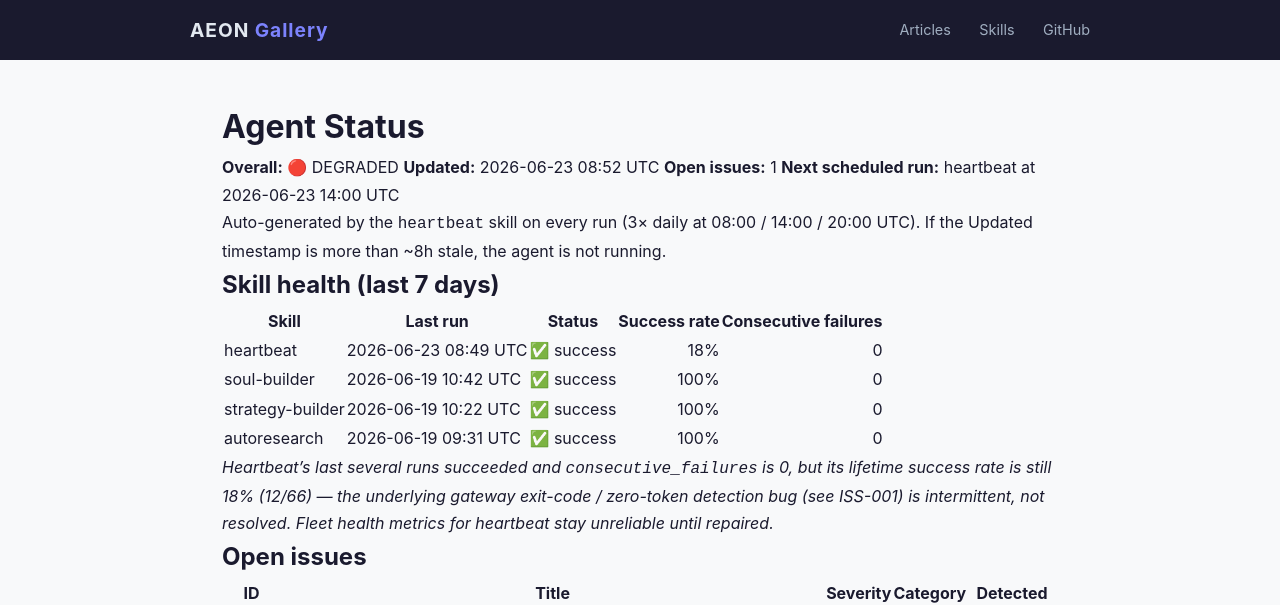
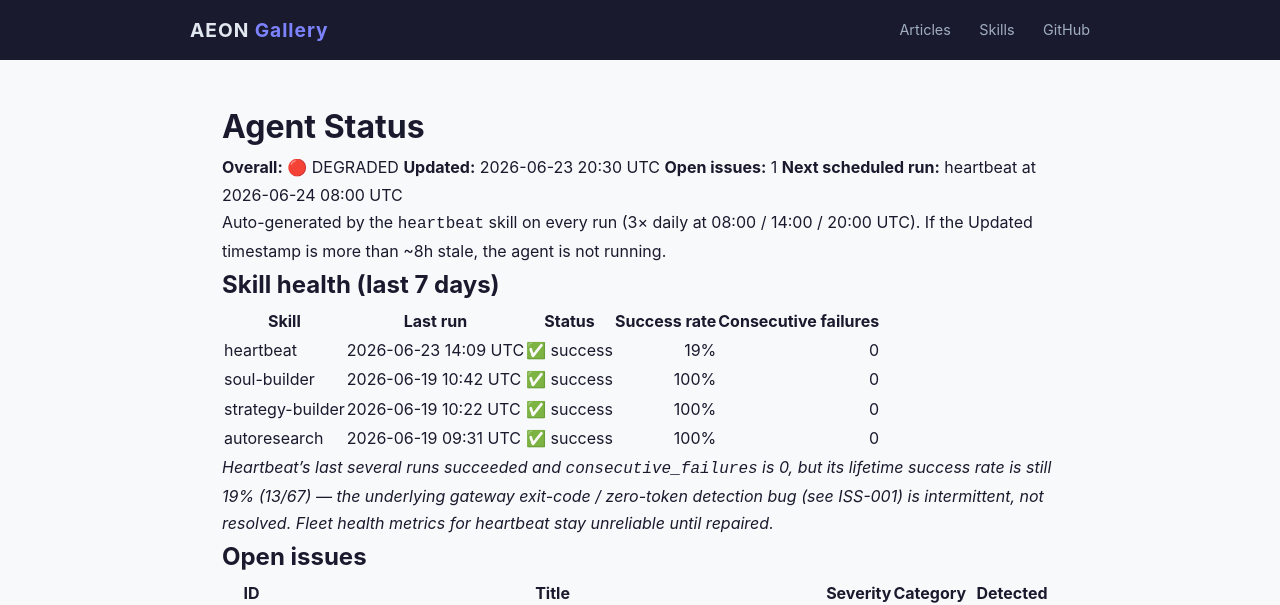
Before and after one commit to RickCrosschain/aeon, a Jekyll site: the page built from docs/status.md, in a window 1280 px wide. Shown: the top 605 px of the page. Built offline with Jekyll 4.4.1, drawn with Linux system fonts in a browser that asks for light colours.

Commit message:
chore(heartbeat): auto-commit 2026-06-23

```diff
--- a/docs/status.md
+++ b/docs/status.md
@@ -7,9 +7,9 @@
 # Agent Status
 
 **Overall:** 🔴 DEGRADED
-**Updated:** 2026-06-23 08:52 UTC
+**Updated:** 2026-06-23 20:30 UTC
 **Open issues:** 1
-**Next scheduled run:** heartbeat at 2026-06-23 14:00 UTC
+**Next scheduled run:** heartbeat at 2026-06-24 08:00 UTC
 
 Auto-generated by the `heartbeat` skill on every run (3× daily at 08:00 / 14:00 / 20:00 UTC). If the Updated timestamp is more than ~8h stale, the agent is not running.
 
@@ -17,12 +17,12 @@
 
 | Skill | Last run | Status | Success rate | Consecutive failures |
 |-------|----------|--------|-------------:|---------------------:|
-| heartbeat | 2026-06-23 08:49 UTC | ✅ success | 18% | 0 |
+| heartbeat | 2026-06-23 14:09 UTC | ✅ success | 19% | 0 |
 | soul-builder | 2026-06-19 10:42 UTC | ✅ success | 100% | 0 |
 | strategy-builder | 2026-06-19 10:22 UTC | ✅ success | 100% | 0 |
 | autoresearch | 2026-06-19 09:31 UTC | ✅ success | 100% | 0 |
 
-_Heartbeat's last several runs succeeded and `consecutive_failures` is 0, but its lifetime success rate is still 18% (12/66) — the underlying gateway exit-code / zero-token detection bug (see ISS-001) is intermittent, not resolved. Fleet health metrics for heartbeat stay unreliable until repaired._
+_Heartbeat's last several runs succeeded and `consecutive_failures` is 0, but its lifetime success rate is still 19% (13/67) — the underlying gateway exit-code / zero-token detection bug (see ISS-001) is intermittent, not resolved. Fleet health metrics for heartbeat stay unreliable until repaired._
 
 ## Open issues
 
--- a/memory/token-usage.csv
+++ b/memory/token-usage.csv
@@ -15,3 +15,4 @@
 2026-06-22,heartbeat,claude-opus-4-8,2102,6319,404932,24511
 2026-06-23,heartbeat,claude-opus-4-8,2094,4931,342998,40731
 2026-06-23,heartbeat,claude-opus-4-8,2096,4636,385918,39008
+2026-06-23,heartbeat,claude-opus-4-8,2102,7959,404388,25041
```
Also changed, not shown: memory/logs/2026-06-23.md (+15 -0 lines), .outputs/heartbeat.md.
